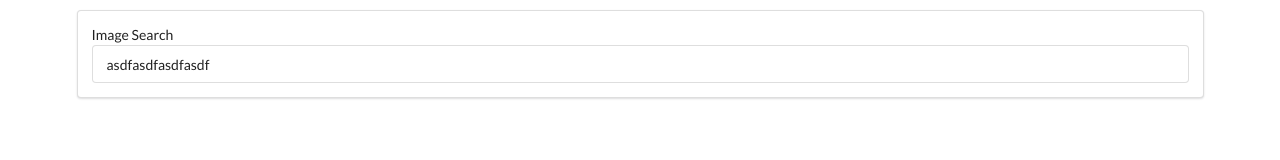
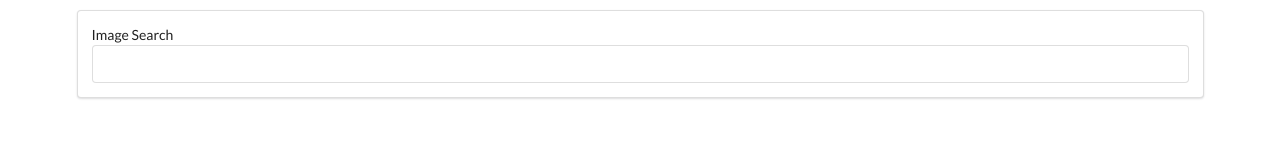
Before and after one commit to MatthewCebenka/pics, a React (Create React App) app in the folder pics/: page / in a window 1280 px wide. Shown: the top 160 px of the page. Built offline with nearby package versions, Linux system fonts and the light colour scheme.

Commit message:
changed the value prop to have the state value term

```diff
--- a/pics/src/components/SearchBar.js
+++ b/pics/src/components/SearchBar.js
@@ -11,7 +11,7 @@ class SearchBar extends React.Component {
             <label>Image Search</label>
             <input
               type="text"
-              value={'asdfasdfasdfasdf'}
+              value={this.state.term}
               onChange={(e) => this.setState({ term: e.target.value })}
             />
           </div>
```
